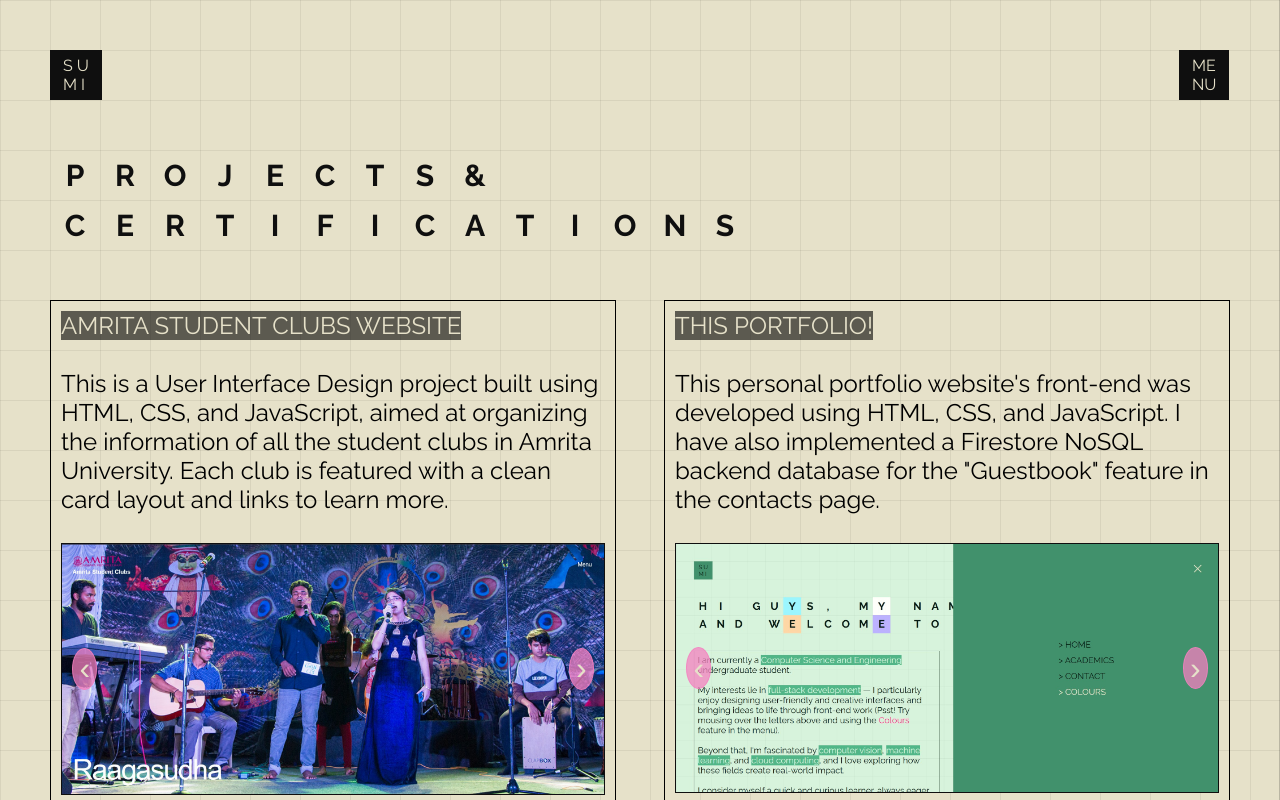
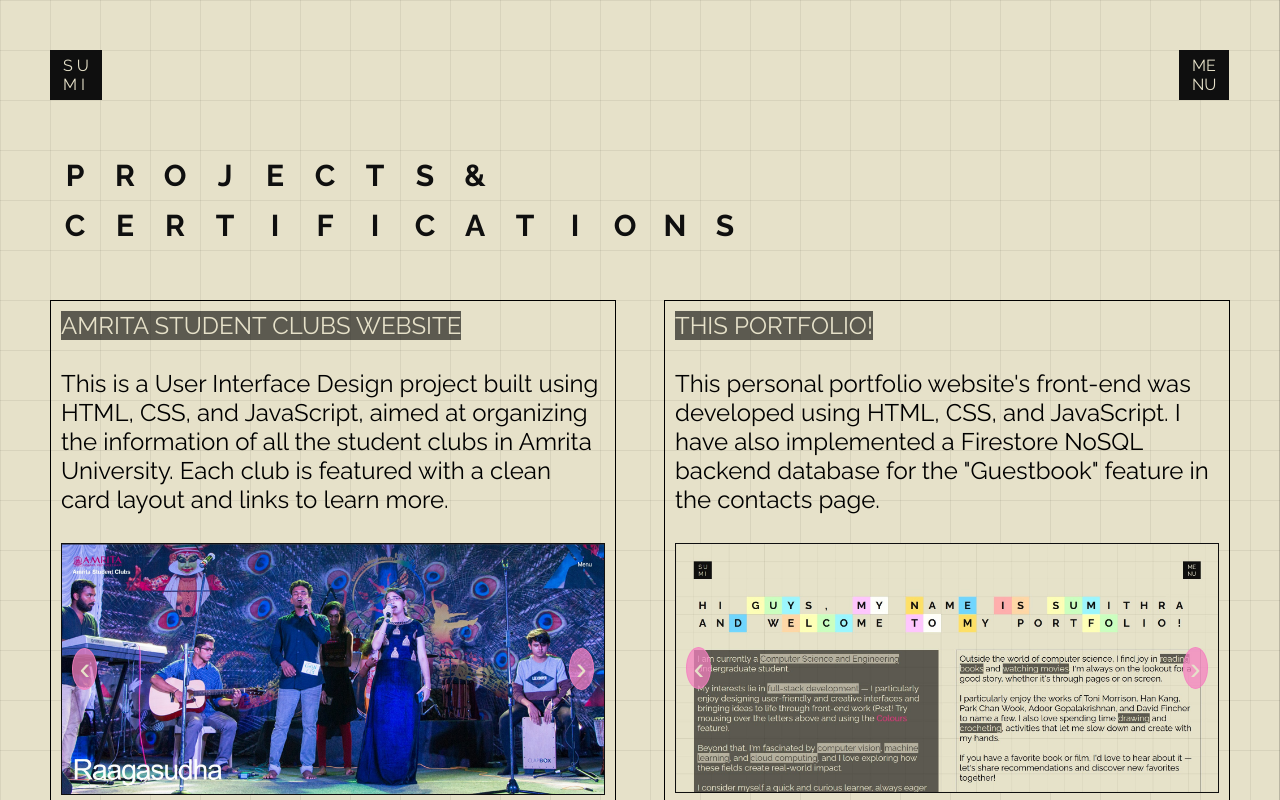
Before and after one commit to sumi-devs/portfolio-react, a React (Create React App) app: page /academics in a window 1280 px wide. Shown: the top 800 px of the page. Built offline with nearby package versions, Linux system fonts and the light colour scheme.

Commit message:
Update Academics.jsx

```diff
--- a/src/pages/Academics.jsx
+++ b/src/pages/Academics.jsx
@@ -61,7 +61,6 @@ function Academics() {
           </p>
           <br />
           <Carousel images={[
-            'pictures/portfolio5.jpg',
             'pictures/portfolio1.jpg',
             'pictures/portfolio3.jpg',
             'pictures/portfolio4.jpg',
```
